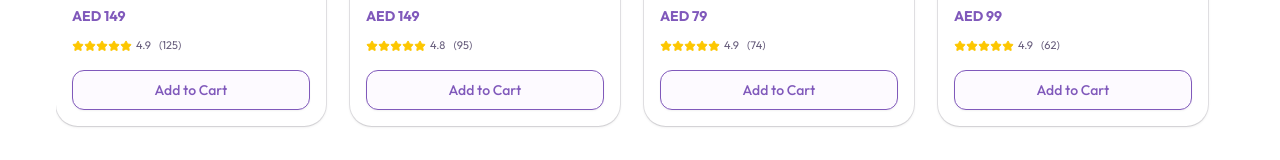
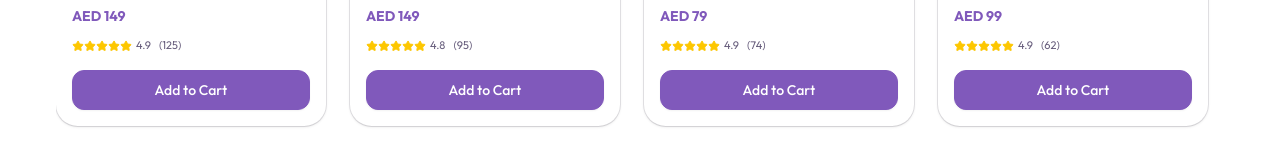
Before and after one commit to ekodrix-collab/scarlet-thread, a Next.js app: page /product/1 in a window 1280 px wide. Shown: the part 1276-1436 px from the top of the page. Built offline with nearby package versions, Linux system fonts and the light colour scheme.

Commit message:
feat: add RelatedProductsCarousel component to display recommended items

```diff
--- a/src/components/product/RelatedProductsCarousel.tsx
+++ b/src/components/product/RelatedProductsCarousel.tsx
@@ -160,7 +160,7 @@ export function RelatedProductsCarousel() {
                       href={`/product/${product.id}`}
                       className={cn(
                         buttonVariants({ variant: "outline", size: "default" }),
-                        "w-full mt-auto rounded-lg text-primary border-primary hover:bg-primary/5 font-medium h-10"
+                        "w-full mt-auto rounded-lg bg-[#8059BB] text-white border-primary hover:bg-[#4B0082] hover:text-white font-medium h-10"
                       )}
                     >
                       Add to Cart
```
